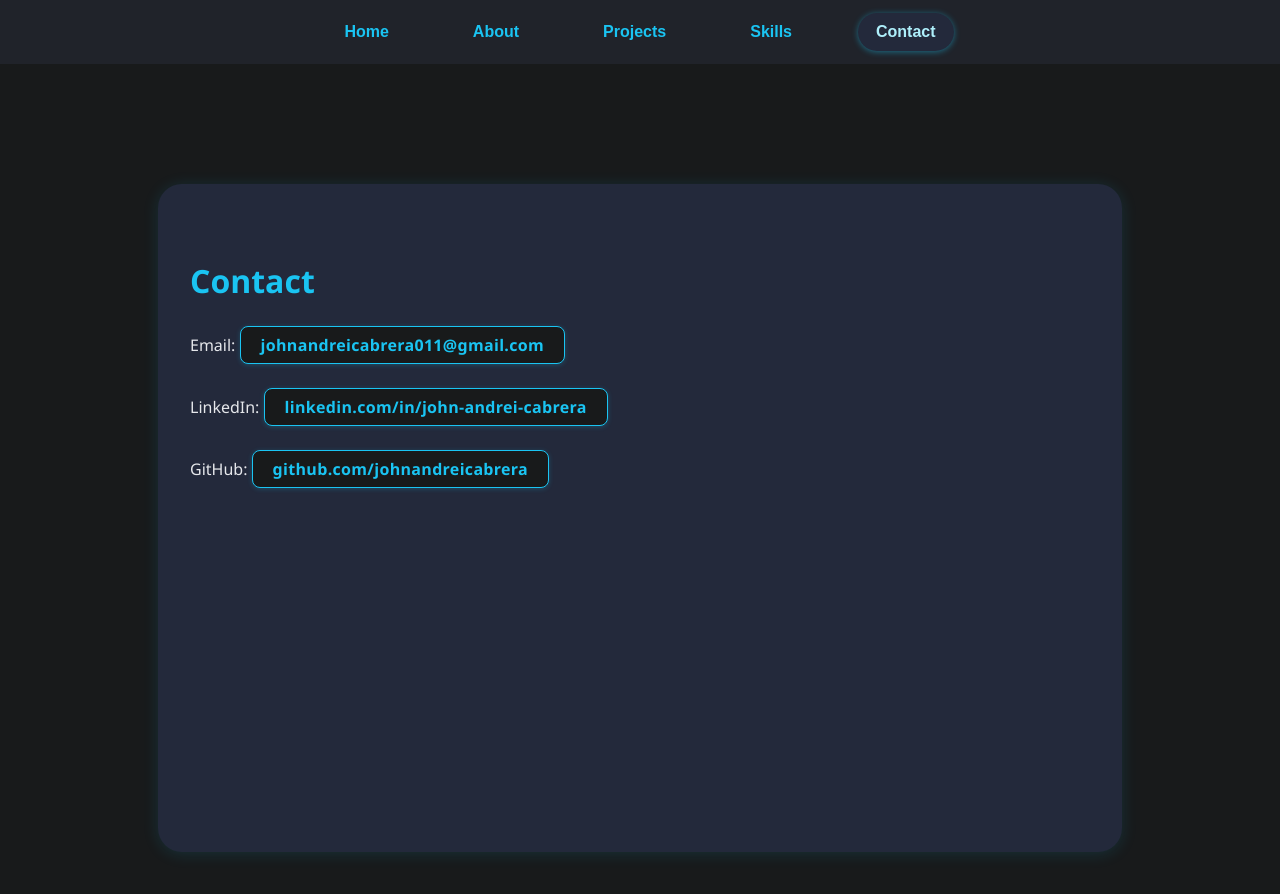
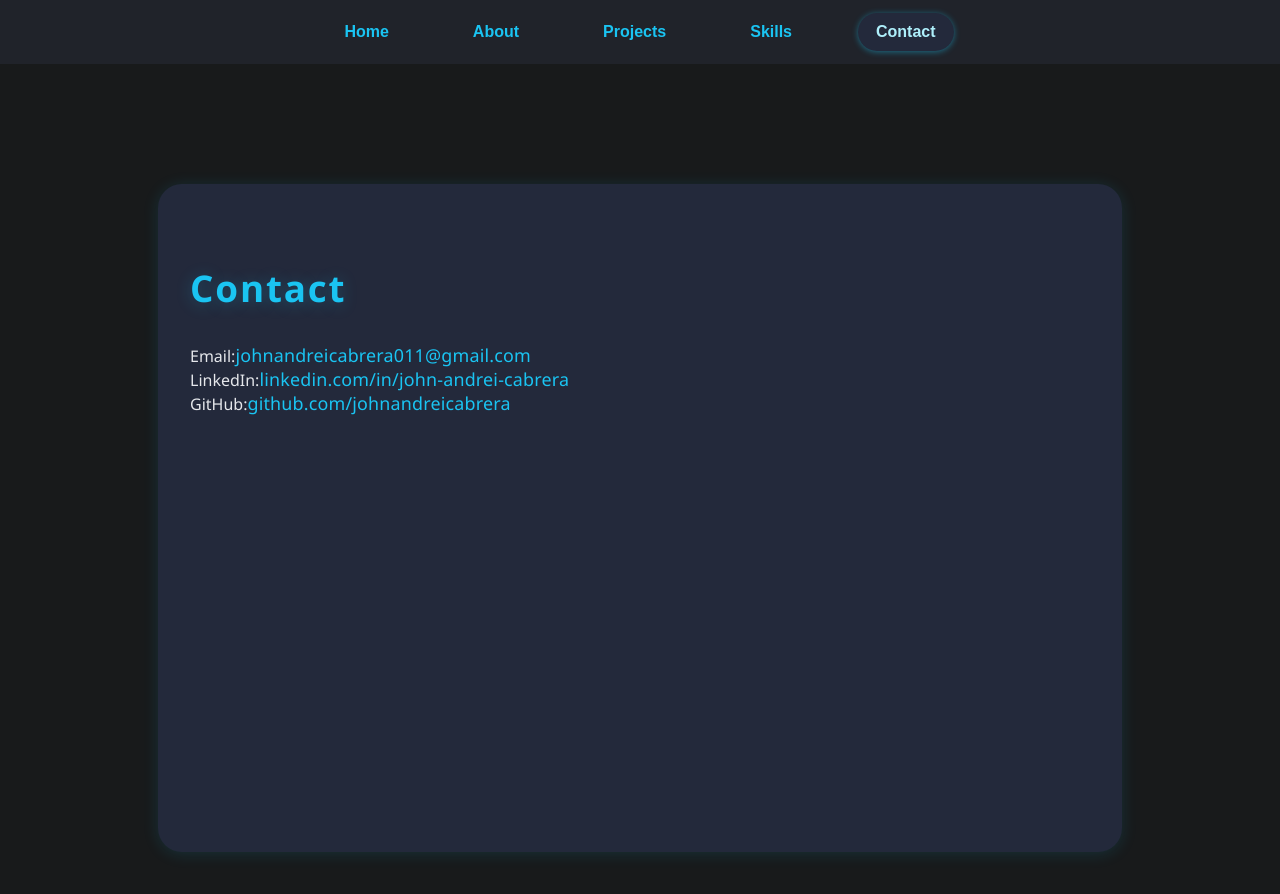
Before and after one commit to johnandrei011/Andreiports, a React (Create React App) app in the folder cabports/: page / in a window 1280 px wide. Both pictures are taken after a click on the button "Contact". Shown: the top 894 px of the page. Built offline with nearby package versions, Linux system fonts and the light colour scheme.

Commit message:
Update Contact.jsx

```diff
--- a/cabports/src/components/Contact.jsx
+++ b/cabports/src/components/Contact.jsx
@@ -2,36 +2,39 @@ import React from "react";
 
 function Contact() {
   return (
-    <section id="contact">
+    <section id="contact" className="contact-section">
       <h2>Contact</h2>
-      <p>
-        Email:{" "}
-        <a className="link" href="mailto:johnandreicabrera@example.com">
+      <div className="contact-row">
+        <label>Email:</label>
+        <a
+          className="contact-link"
+          href="mailto:johnandreicabrera011@gmail.com"
+        >
           johnandreicabrera011@gmail.com
         </a>
-      </p>
-      <p>
-        LinkedIn:{" "}
+      </div>
+      <div className="contact-row">
+        <label>LinkedIn:</label>
         <a
-          className="link"
-          href="https://www.linkedin.com"
+          className="contact-link"
+          href="https://www.linkedin.com/in/john-andrei-cabrera"
           target="_blank"
           rel="noreferrer"
         >
           linkedin.com/in/john-andrei-cabrera
         </a>
-      </p>
-      <p>
-        GitHub:{" "}
+      </div>
+      <div className="contact-row">
+        <label>GitHub:</label>
         <a
-          className="link"
-          href="https://github.com/johnandrei011/StudentPortfolio.github.io"
+          className="contact-link"
+          href="https://github.com/johnandreicabrera"
           target="_blank"
           rel="noreferrer"
         >
           github.com/johnandreicabrera
         </a>
-      </p>
+      </div>
     </section>
   );
 }
```
